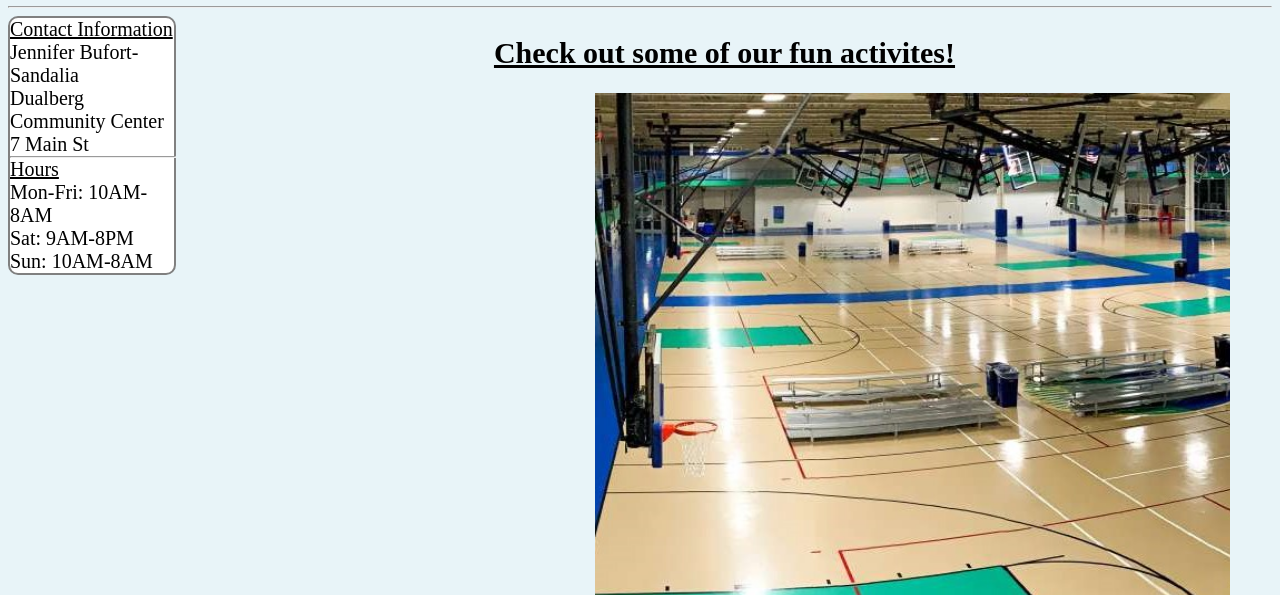
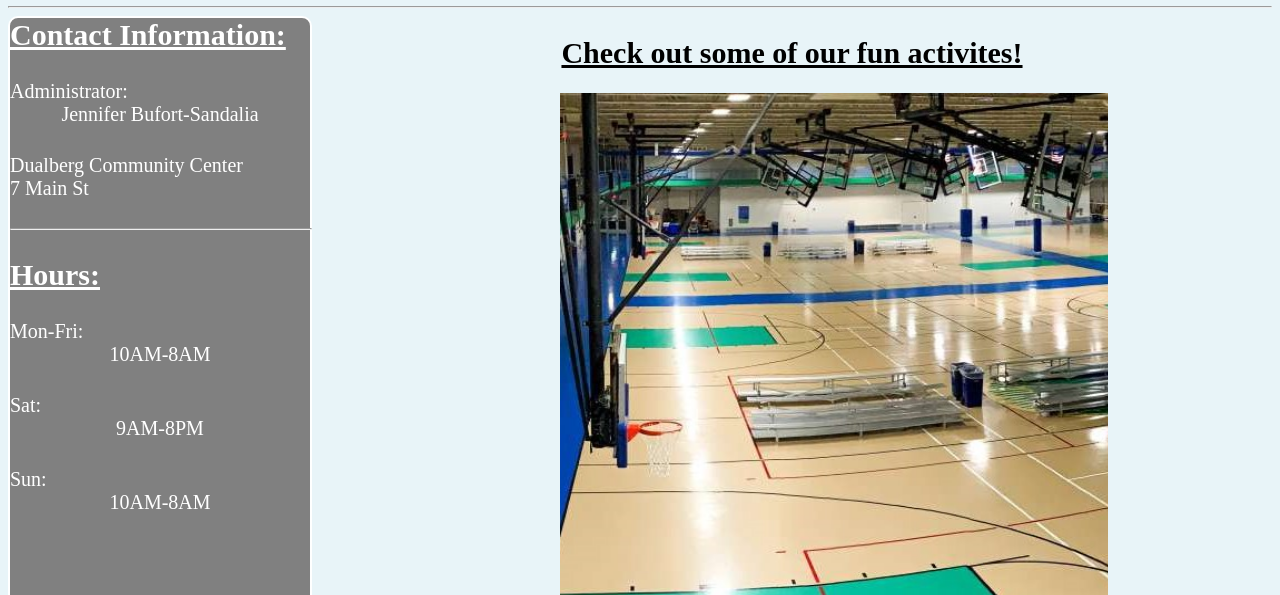
Before and after one commit to Rupak2pk/2020_CSD, a plain HTML site: page Dualberg/community_center.html in a window 1280 px wide. Shown: the part 205-800 px from the top of the page. Drawn offline with Linux system fonts and the light colour scheme.

Commit message:
modified:   community.css 	modified:   community_center.html 	modified:   info.css

```diff
--- a/Dualberg/community.css
+++ b/Dualberg/community.css
@@ -2,8 +2,30 @@
 iframe {
 	display: block;
 	margin: auto;
-	width: 80%;
-	height: 650px;
+	width: 50%;
+	height: 740px;
 	position: relative;
 }
 /*CALENDAR END*/
+
+/*SIDEBAR*/
+.sidebar {
+	font-size: 25px;
+	height: 740px;
+	width: 300px;
+	background-color: gray;
+	border: 2px solid white;
+	color: white;
+}
+
+.sizes {
+	float: left;
+}
+
+.sizes h2 {
+	font-size: 30px;
+}
+
+.sizes p {
+	font-size: 20px;
+}
--- a/Dualberg/community_center.html
+++ b/Dualberg/community_center.html
@@ -20,18 +20,23 @@
 
 	</div>
 	<hr/>
-	<!-- SIDEBAR -->
-	<ul class="sidebar" >
-	  <li style="text-decoration: underline">Contact Information</li>
-	   <li>Jennifer Bufort-Sandalia</li>
-	  <li>Dualberg Community Center</a></li>
-	  <li>7 Main St</li>
-	  <hr/>
-	  <li style="text-decoration: underline">Hours</li>
-	   <li>Mon-Fri: 10AM-8AM</li>
-	  <li>Sat: 9AM-8PM</li>
-	  <li>Sun: 10AM-8AM</li>
-	</ul>
+
+	<!-- SIDEBAR	-->
+	<div class="sidebar sizes" >
+		<h2 style="text-decoration: underline">Contact Information:</h2></br>
+		<p>Administrator:</p>
+		<p style="text-align: center">Jennifer Bufort-Sandalia</p></br>
+		<p>Dualberg Community Center</p>
+		<p>7 Main St</p></br>
+		<hr/></br>
+		<h2 style="text-decoration: underline">Hours:</h2></br>
+		<p>Mon-Fri:</p>
+		<p style="text-align: center">10AM-8AM</p></br>
+		<p>Sat:</p>
+		<p style="text-align: center">9AM-8PM</p></br>
+		<p>Sun:</p>
+		<p style="text-align: center">10AM-8AM</p>
+	</div>
 
 
 	<!--IFRAMES-->
--- a/Dualberg/info.css
+++ b/Dualberg/info.css
@@ -18,7 +18,7 @@ img {
 	width: 730px;
 	height: 700px;
 	padding: 4;
-	margin-left: 50%;
+	margin-left: 10%;
 
 }
 
```
